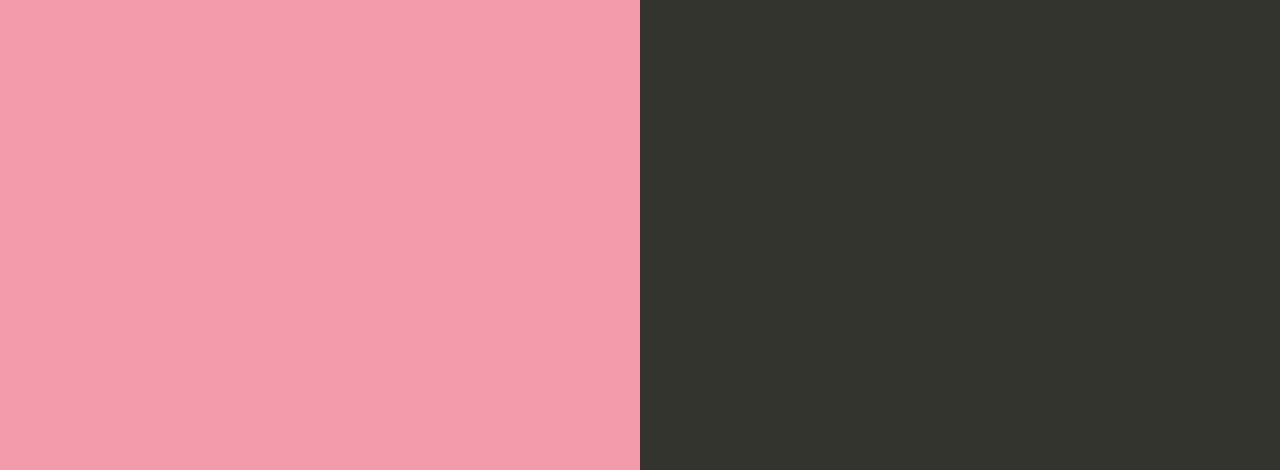
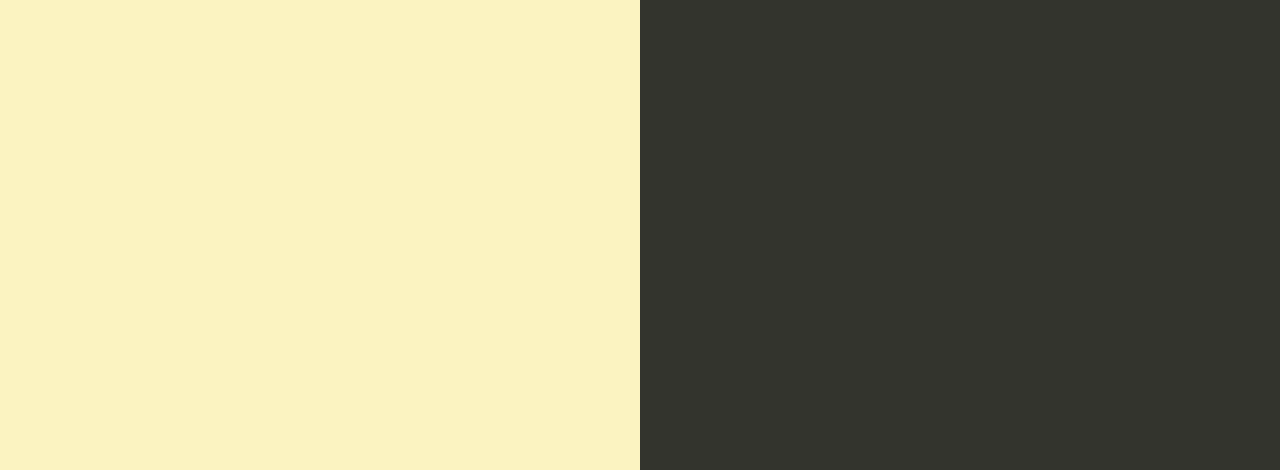
Before and after one commit to SabashiniRajamanohar/nodejs-webapp-cicd, a website: page index.html in a window 1280 px wide. Shown: the part 330-800 px from the top of the page. Drawn offline with Linux system fonts and the light colour scheme.

Commit message:
changed the bg colour in index.html

```diff
--- a/index.html
+++ b/index.html
@@ -35,7 +35,7 @@
 
         text-align: right;
         padding-top: 11em;
-        background-color: #F49BAB;
+        background-color: #FBF3C1;
 
       }
       .textColumn p {
```
